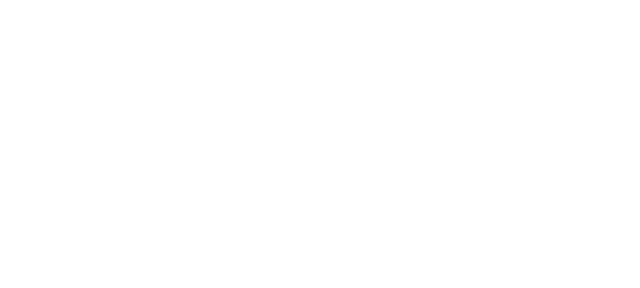
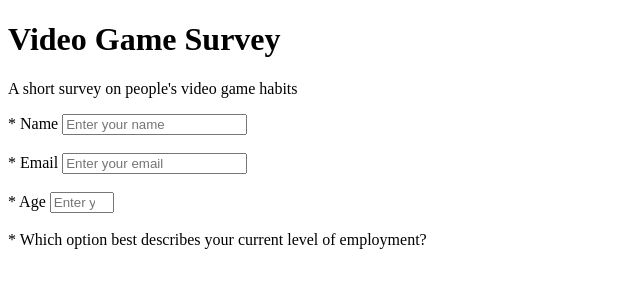
Before and after one commit to ephillipsiii/fccSurveyPage, a plain HTML site: page index.html in a window 1280 px wide. Shown: the whole page, without its empty margins (0-640 px from the left). Drawn offline with Linux system fonts and the light colour scheme.

Commit message:
fleshing out the HTML according to testing requirements

```diff
--- a/index.html
+++ b/index.html
@@ -1,13 +1,40 @@
 <!DOCTYPE html>
 <html lang="en">
+
 <head>
     <meta charset="UTF-8">
     <meta name="viewport" content="width=device-width, initial-scale=1.0">
     <meta http-equiv="X-UA-Compatible" content="ie=edge">
-    <title>Survey Form</title>
+    <title>Video Game Survey Form</title>
     <link rel="stylesheet" href="assets/style/style.css">
 </head>
+
 <body>
+    <main>
+        <h1 id="title">Video Game Survey</h1>
+        <div class="container">
+            <p id="description">A short survey on people's video game habits</p>
+            <form id="survey-form">
+                <div id="name-label">
+                    <label for="name"> * Name </label>
+                        <input id="name" name="name" type="text" placeholder="Enter your name" required>
+                </div><br>
+                <div id="email-label">
+                    <label for="email"> * Email </label>
+                        <input id="email" name="email" type="text" placeholder="Enter your email" required>
+                </div><br>
+                <div id="number-label">
+                    <label for="number"> * Age </label>
+                        <input id="number" name="age" type="number" placeholder="Enter your age" min="1" max="135" required>
+                </div><br>
+                <div id="dropdown-label">
+                    <label for="dropdown"> * Which option best describes your current level of employment? </label>
 
+                </div>
+            </form>
+        </div>
+    </main>
+    <script src="https://cdn.freecodecamp.org/testable-projects-fcc/v1/bundle.js"></script>
 </body>
+
 </html>
```
